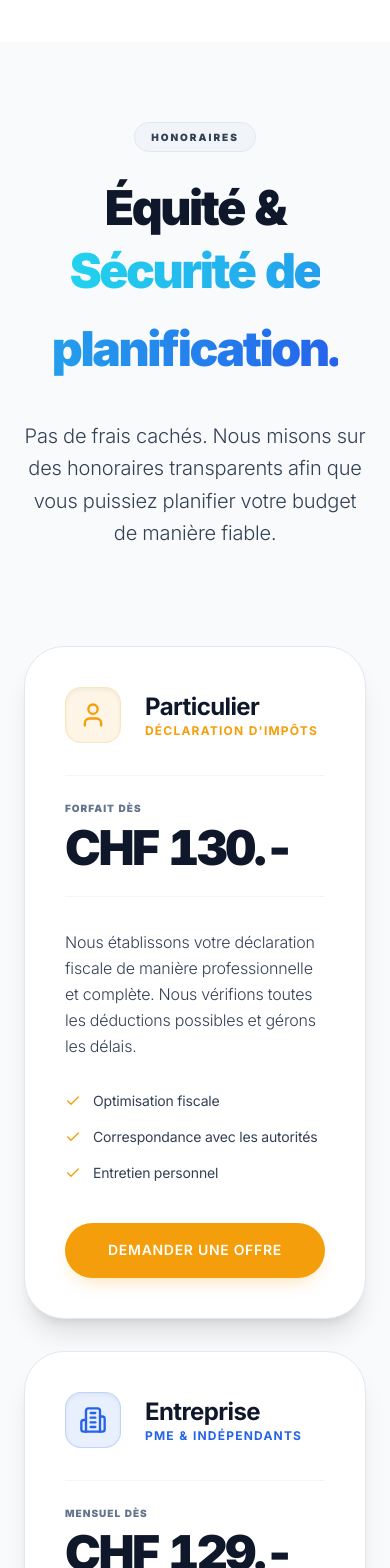
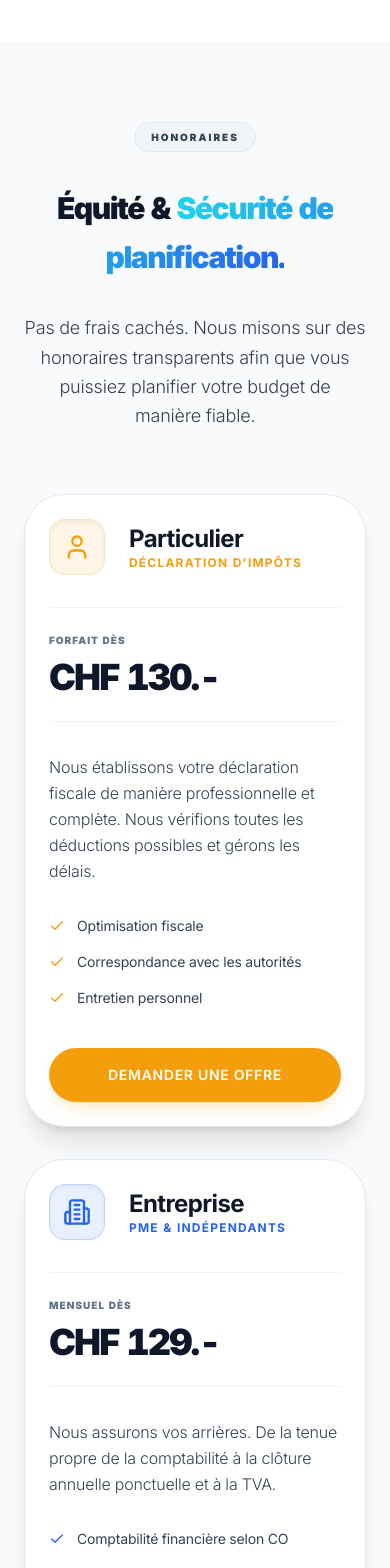
Before and after one commit to hassanabdiq97-cmyk/puplic-Bexora-Treuhand, a Next.js app: page /fr in a window 390 px wide. Shown: the part 7140-8708 px from the top of the page. Built offline with nearby package versions, Linux system fonts and the light colour scheme.

Commit message:
feat(pricing): Enhance section layout and typography
Adjusted padding and font sizes in the pricing section to improve readability and visual hierarchy, especially on smaller screens. Modified the pricing card padding and the main heading's text size and line height for better mobile presentation.

```diff
--- a/components/ClientHomeLogic.tsx
+++ b/components/ClientHomeLogic.tsx
@@ -77,17 +77,18 @@ export default function ClientHomeLogic({ lang = 'DE' }: ClientHomeLogicProps) {
 
         <section id="pricing" className="min-h-screen flex flex-col items-center justify-center py-20 md:py-32 bg-slate-50 dark:bg-dark-950/50 scroll-mt-24">
            <div className="max-w-7xl mx-auto px-6 w-full">
-              <div className="text-center mb-24 max-w-4xl mx-auto">
+              <div className="text-center mb-16 md:mb-24 max-w-4xl mx-auto">
                  <div className="inline-flex items-center gap-2 px-4 py-1.5 rounded-full bg-slate-100 dark:bg-white/5 text-slate-700 dark:text-slate-300 text-[10px] font-black uppercase tracking-[0.2em] mb-8 border border-slate-200 dark:border-white/10">
                     {dict.nav.calculator}
                  </div>
-                 <h2 className="text-5xl md:text-7xl font-black mb-8 text-slate-900 dark:text-white tracking-tighter">
+                 {/* Optimized Header for Mobile: reduced size, added break-words */}
+                 <h2 className="text-3xl sm:text-5xl md:text-7xl font-black mb-8 text-slate-900 dark:text-white tracking-tighter break-words hyphens-auto leading-tight">
                    {dict.sections.pricing.title} <br className="hidden md:block" />
                    <span className="text-transparent bg-clip-text bg-gradient-to-r from-cyan-400 to-blue-600">
                      {dict.sections.pricing.accent}
                    </span>
                  </h2>
-                 <p className="text-xl text-slate-700 dark:text-slate-300 max-w-2xl mx-auto font-light leading-relaxed">
+                 <p className="text-lg md:text-xl text-slate-700 dark:text-slate-300 max-w-2xl mx-auto font-light leading-relaxed">
                     {dict.sections.pricing.desc}
                  </p>
               </div>
--- a/components/PricingSection.tsx
+++ b/components/PricingSection.tsx
@@ -19,9 +19,9 @@ const PricingSection: React.FC<PricingSectionProps> = ({ onOpenCalculator, lang
   return (
     <div className="grid grid-cols-1 md:grid-cols-2 gap-8 lg:gap-12 max-w-6xl mx-auto">
       {/* Private Card */}
-      <div className="group relative p-10 rounded-[2.5rem] bg-white dark:bg-slate-900/40 border border-slate-200 dark:border-white/10 transition-all duration-500 hover:-translate-y-2 hover:border-amber-500/30 shadow-xl hover:shadow-amber-500/5 flex flex-col h-full" role="article" aria-label={dict.aria.pricingCardPrivate}>
+      <div className="group relative p-6 md:p-10 rounded-[2.5rem] bg-white dark:bg-slate-900/40 border border-slate-200 dark:border-white/10 transition-all duration-500 hover:-translate-y-2 hover:border-amber-500/30 shadow-xl hover:shadow-amber-500/5 flex flex-col h-full" role="article" aria-label={dict.aria.pricingCardPrivate}>
          <div className="flex items-center gap-6 mb-8">
-            <div className="w-14 h-14 rounded-2xl bg-amber-500/10 flex items-center justify-center text-amber-500 shadow-inner border border-amber-500/20">
+            <div className="w-14 h-14 rounded-2xl bg-amber-500/10 flex items-center justify-center text-amber-500 shadow-inner border border-amber-500/20 shrink-0">
                 <User size={28} aria-hidden="true"/>
             </div>
             <div>
@@ -33,7 +33,7 @@ const PricingSection: React.FC<PricingSectionProps> = ({ onOpenCalculator, lang
          <div className="mb-8 py-6 border-y border-slate-100 dark:border-white/5">
             <p className="text-[10px] font-black uppercase text-slate-500 dark:text-slate-300 mb-2 tracking-widest">{content.private.priceLabel}</p>
             <div className="flex items-baseline gap-1">
-                <span className="text-5xl font-black text-slate-900 dark:text-white tracking-tighter">CHF 130.-</span>
+                <span className="text-4xl md:text-5xl font-black text-slate-900 dark:text-white tracking-tighter">CHF 130.-</span>
             </div>
          </div>
 
@@ -44,7 +44,7 @@ const PricingSection: React.FC<PricingSectionProps> = ({ onOpenCalculator, lang
          <div className="space-y-4 mb-10 flex-grow">
             {content.private.features.map((feature, i) => (
                 <div key={i} className="flex items-center gap-3 text-sm text-slate-700 dark:text-slate-200">
-                    <Check size={16} className="text-amber-500" aria-hidden="true" /> {feature}
+                    <Check size={16} className="text-amber-500 shrink-0" aria-hidden="true" /> {feature}
                 </div>
             ))}
          </div>
@@ -61,10 +61,10 @@ const PricingSection: React.FC<PricingSectionProps> = ({ onOpenCalculator, lang
       </div>
 
       {/* Business Card */}
-      <div className="group relative p-10 rounded-[2.5rem] bg-white dark:bg-slate-900/40 border border-slate-200 dark:border-white/10 transition-all duration-500 hover:-translate-y-2 hover:border-blue-600/30 shadow-xl hover:shadow-blue-600/5 flex flex-col h-full" role="article" aria-label={dict.aria.pricingCardBusiness}>
+      <div className="group relative p-6 md:p-10 rounded-[2.5rem] bg-white dark:bg-slate-900/40 border border-slate-200 dark:border-white/10 transition-all duration-500 hover:-translate-y-2 hover:border-blue-600/30 shadow-xl hover:shadow-blue-600/5 flex flex-col h-full" role="article" aria-label={dict.aria.pricingCardBusiness}>
 
          <div className="flex items-center gap-6 mb-8">
-            <div className="w-14 h-14 rounded-2xl bg-blue-600/10 flex items-center justify-center text-blue-600 shadow-inner border border-blue-600/20">
+            <div className="w-14 h-14 rounded-2xl bg-blue-600/10 flex items-center justify-center text-blue-600 shadow-inner border border-blue-600/20 shrink-0">
                 <Building2 size={28} aria-hidden="true"/>
             </div>
             <div>
@@ -76,7 +76,7 @@ const PricingSection: React.FC<PricingSectionProps> = ({ onOpenCalculator, lang
          <div className="mb-8 py-6 border-y border-slate-100 dark:border-white/5">
             <p className="text-[10px] font-black uppercase text-slate-500 dark:text-slate-300 mb-2 tracking-widest">{content.business.priceLabel}</p>
             <div className="flex items-baseline gap-1">
-                <span className="text-5xl font-black text-slate-900 dark:text-white tracking-tighter">CHF 129.-</span>
+                <span className="text-4xl md:text-5xl font-black text-slate-900 dark:text-white tracking-tighter">CHF 129.-</span>
             </div>
          </div>
 
@@ -87,7 +87,7 @@ const PricingSection: React.FC<PricingSectionProps> = ({ onOpenCalculator, lang
          <div className="space-y-4 mb-10 flex-grow">
             {content.business.features.map((feature, i) => (
                 <div key={i} className="flex items-center gap-3 text-sm text-slate-700 dark:text-slate-200">
-                    <Check size={16} className="text-blue-600" aria-hidden="true" /> {feature}
+                    <Check size={16} className="text-blue-600 shrink-0" aria-hidden="true" /> {feature}
                 </div>
             ))}
          </div>
```
